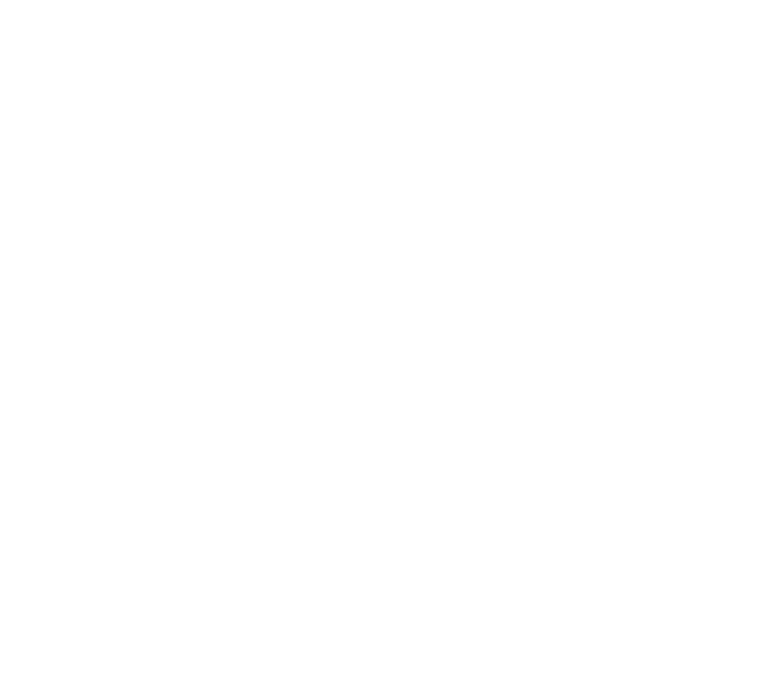
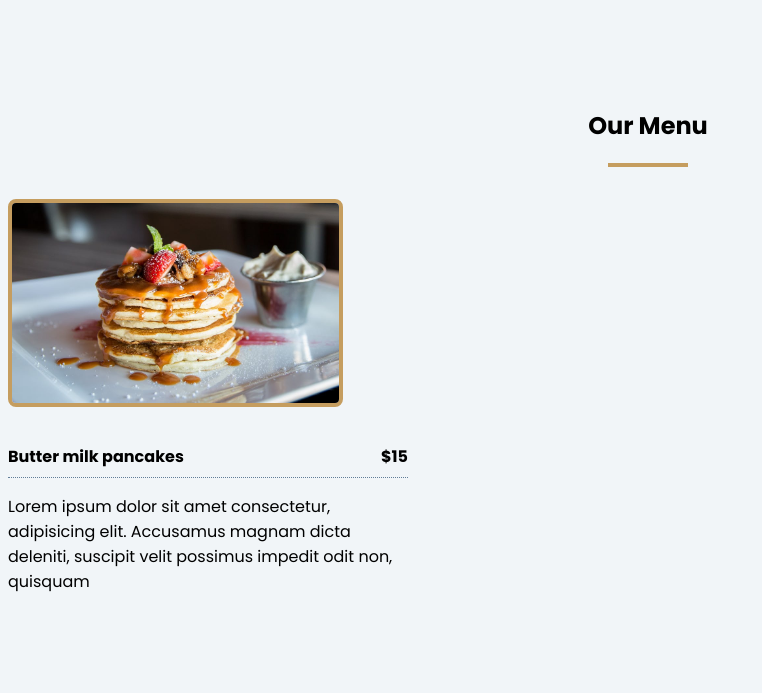
Before and after one commit to nyambujoy/our-menu, a plain HTML site: page index.html in a window 1280 px wide. Shown: the whole page, without its empty margins (0-762 px from the left). Drawn offline with Linux system fonts and the light colour scheme.

Commit message:
added domcontentloaded

```diff
--- a/index.html
+++ b/index.html
@@ -9,6 +9,34 @@
 </head>
 
 <body>
+    <section class="menu">
+        <div class="title">
+            <h2>Our Menu</h2>
+            <div class="underline"></div>
+        </div>
+        <!-- filter buttons -->
+        <!-- menu items -->
+        <section class="center">
+            <article class="menu-item">
+                <img src="imgs/menu-item .jpeg" class="photo" alt="a menu photo">
+                <div class="item-info">
+                    <header>
+                        <h4>Butter milk pancakes</h4>
+                        <h4 class="price">$15</h4>
+                    </header>
+                    <p class="item-text">
+                        Lorem ipsum dolor sit amet consectetur, adipisicing elit. Accusamus magnam dicta deleniti,
+                        suscipit velit possimus impedit odit non, quisquam
+                    </p>
+
+                </div>
+            </article>
+        </section>
+    </section>
+
+
+
+
     <script src="index.js"></script>
 </body>
 
--- a/index.js
+++ b/index.js
@@ -0,0 +1,80 @@
+const menu = [
+    {
+        id: 1,
+        title: "buttermilk pancakes",
+        category: "breakfast",
+        price: 15.99,
+        img: "./images/item-1.jpeg",
+        desc: `I'm baby woke mlkshk wolf bitters live-edge blue bottle, hammock freegan copper mug whatever cold-pressed `,
+    },
+    {
+        id: 2,
+        title: "diner double",
+        category: "lunch",
+        price: 13.99,
+        img: "./images/item-2.jpeg",
+        desc: `vaporware iPhone mumblecore selvage raw denim slow-carb leggings gochujang helvetica man braid jianbing. Marfa thundercats `,
+    },
+    {
+        id: 3,
+        title: "godzilla milkshake",
+        category: "shakes",
+        price: 6.99,
+        img: "./images/item-3.jpeg",
+        desc: `ombucha chillwave fanny pack 3 wolf moon street art photo booth before they sold out organic viral.`,
+    },
+    {
+        id: 4,
+        title: "country delight",
+        category: "breakfast",
+        price: 20.99,
+        img: "./images/item-4.jpeg",
+        desc: `Shabby chic keffiyeh neutra snackwave pork belly shoreditch. Prism austin mlkshk truffaut, `,
+    },
+    {
+        id: 5,
+        title: "egg attack",
+        category: "lunch",
+        price: 22.99,
+        img: "./images/item-5.jpeg",
+        desc: `franzen vegan pabst bicycle rights kickstarter pinterest meditation farm-to-table 90's pop-up `,
+    },
+    {
+        id: 6,
+        title: "oreo dream",
+        category: "shakes",
+        price: 18.99,
+        img: "./images/item-6.jpeg",
+        desc: `Portland chicharrones ethical edison bulb, palo santo craft beer chia heirloom iPhone everyday`,
+    },
+    {
+        id: 7,
+        title: "bacon overflow",
+        category: "breakfast",
+        price: 8.99,
+        img: "./images/item-7.jpeg",
+        desc: `carry jianbing normcore freegan. Viral single-origin coffee live-edge, pork belly cloud bread iceland put a bird `,
+    },
+    {
+        id: 8,
+        title: "american classic",
+        category: "lunch",
+        price: 12.99,
+        img: "./images/item-8.jpeg",
+        desc: `on it tumblr kickstarter thundercats migas everyday carry squid palo santo leggings. Food truck truffaut  `,
+    },
+    {
+        id: 9,
+        title: "quarantine buddy",
+        category: "shakes",
+        price: 16.99,
+        img: "./images/item-9.jpeg",
+        desc: `skateboard fam synth authentic semiotics. Live-edge lyft af, edison bulb yuccie crucifix microdosing.`,
+    },
+];
+
+const sectionCenter = document.querySelector("center");
+
+window.addEventListener("DOMContentLoaded", function () {
+    console.log("welcome")
+})
--- a/style.css
+++ b/style.css
@@ -0,0 +1,126 @@
+@import url('https://fonts.googleapis.com/css2?family=Poppins:ital,wght@0,100;0,200;0,300;0,400;0,500;0,600;0,700;0,800;0,900;1,100;1,200;1,300;1,400;1,500;1,600;1,700;1,800;1,900&display=swap');
+
+
+/* ===============
+Variables
+===============
+*/
+*/
+
+/* :root {
+  /* dark shades of primary color*/
+/* --clr-primary-1: hsl(205, 86%, 17%);
+  --clr-primary-2: hsl(205, 77%, 27%);
+  --clr-primary-3: hsl(205, 72%, 37%);
+  --clr-primary-4: hsl(205, 63%, 48%); */
+/* primary/main color */
+/* --clr-primary-5: #49a6e9; */
+/* lighter shades of primary color */
+/* --clr-primary-6: hsl(205, 89%, 70%);
+  --clr-primary-7: hsl(205, 90%, 76%);
+  --clr-primary-8: hsl(205, 86%, 81%);
+  --clr-primary-9: hsl(205, 90%, 88%);
+  --clr-primary-10: hsl(205, 100%, 96%); */
+/* darkest grey - used for headings */
+/* --clr-grey-1: hsl(209, 61%, 16%);
+  --clr-grey-2: hsl(211, 39%, 23%);
+  --clr-grey-3: hsl(209, 34%, 30%);
+  --clr-grey-4: hsl(209, 28%, 39%); */
+/* grey used for paragraphs */
+/* --clr-grey-5: hsl(210, 22%, 49%);
+  --clr-grey-6: hsl(209, 23%, 60%);
+  --clr-grey-7: hsl(211, 27%, 70%);
+  --clr-grey-8: hsl(210, 31%, 80%);
+  --clr-grey-9: hsl(212, 33%, 89%);
+  --clr-grey-10: hsl(210, 36%, 96%);
+  --clr-white: #fff;
+  --clr-red-dark: hsl(360, 67%, 44%);
+  --clr-red-light: hsl(360, 71%, 66%);
+  --clr-green-dark: hsl(125, 67%, 44%);
+  --clr-green-light: hsl(125, 71%, 66%);
+  --clr-gold: #c59d5f;
+  --clr-black: #222;
+  --ff-primary: "Roboto", sans-serif;
+  --ff-secondary: "Open Sans", sans-serif;
+  --transition: all 0.3s linear;
+  --spacing: 0.25rem;
+  --radius: 0.5rem;
+  --light-shadow: 0 5px 15px rgba(0, 0, 0, 0.1);
+  --dark-shadow: 0 5px 15px rgba(0, 0, 0, 0.2);
+  --max-width: 1170px;
+  --fixed-width: 620px; */
+*/ * {
+    margin: 0;
+    padding: 0;
+    box-sizing: border-box;
+}
+
+body {
+    height: 100vh;
+    width: 100vw;
+    font-family: "Poppins", sans-serif;
+    background-color: hsl(210, 36%, 96%);
+
+
+}
+
+.menu {
+    padding: 5rem 0;
+}
+
+.title {
+    text-align: center;
+    margin-bottom: 2rem;
+}
+
+.underline {
+    width: 5rem;
+    height: 0.25rem;
+    background: #c59d5f;
+    margin-left: auto;
+    margin-right: auto;
+}
+
+/* .title h2 {
+    font-size: 2rem;
+    margin-top: 60px;
+    border-bottom: 4px solid #c59d5f;
+
+} */
+
+.section-center {
+    width: 90vw;
+    margin: 0 auto;
+    max-width: 1170px;
+    display: grid;
+    gap: 3rem 2rem;
+    justify-items: center;
+}
+
+.menu-item {
+    display: grid;
+    gap: 1rem 2rem;
+    max-width: 25rem;
+}
+
+.photo {
+    object-fit: cover;
+    height: 200px;
+    border: 0.25rem solid #c59d5f;
+    border-radius: 0.5rem;
+}
+
+
+.item-info header {
+    display: flex;
+    justify-content: space-between;
+    border-bottom: 0.5px dotted hsl(210, 22%, 49%);
+}
+
+.item-info h4 {
+    margin-bottom: 0.5rem;
+}
+
+.price {
+    color: var(--clr-gold);
+}
```
Also changed, not shown: images/item-1.jpeg (added), images/item-10.jpeg (added), images/item-2.jpeg (added), images/item-3.jpeg (added), images/item-4.jpeg (added), images/item-5.jpeg (added), images/item-6.jpeg (added), images/item-7.jpeg (added), images/item-8.jpeg (added), images/item-9.jpeg (added), imgs/menu-item .jpeg (added).
